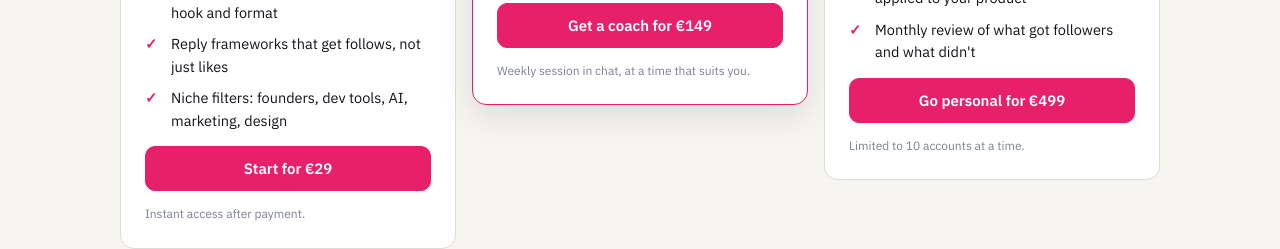
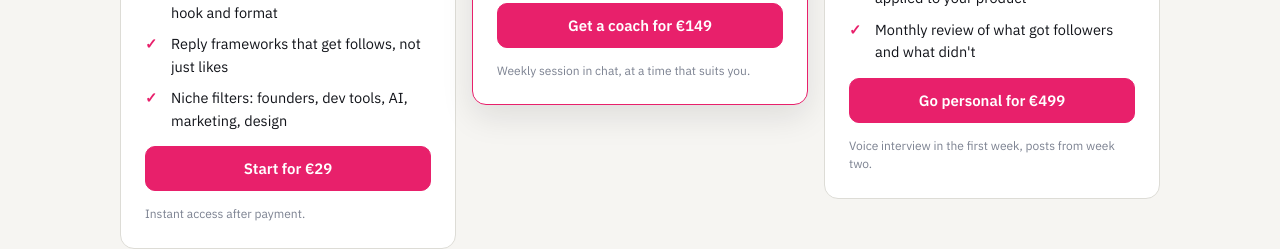
Before and after one commit to todooo/xgrowth, a plain HTML site: page index.html in a window 1280 px wide. Shown: the part 2720-2969 px from the top of the page. Drawn offline with nearby package versions, Linux system fonts and the light colour scheme.

Commit message:
Personal plan: drop the account cap note
Co-Authored-By: Claude Fable 5.1 <noreply@anthropic.com>

```diff
--- a/index.html
+++ b/index.html
@@ -125,7 +125,7 @@
         <li>Monthly review of what got followers and what didn't</li>
       </ul>
       <a class="btn hot" data-plan="personal" href="#">Go personal for €499</a>
-      <div class="note">Limited to 10 accounts at a time.</div>
+      <div class="note">Voice interview in the first week, posts from week two.</div>
     </div>
   </div>
 </section>
```
